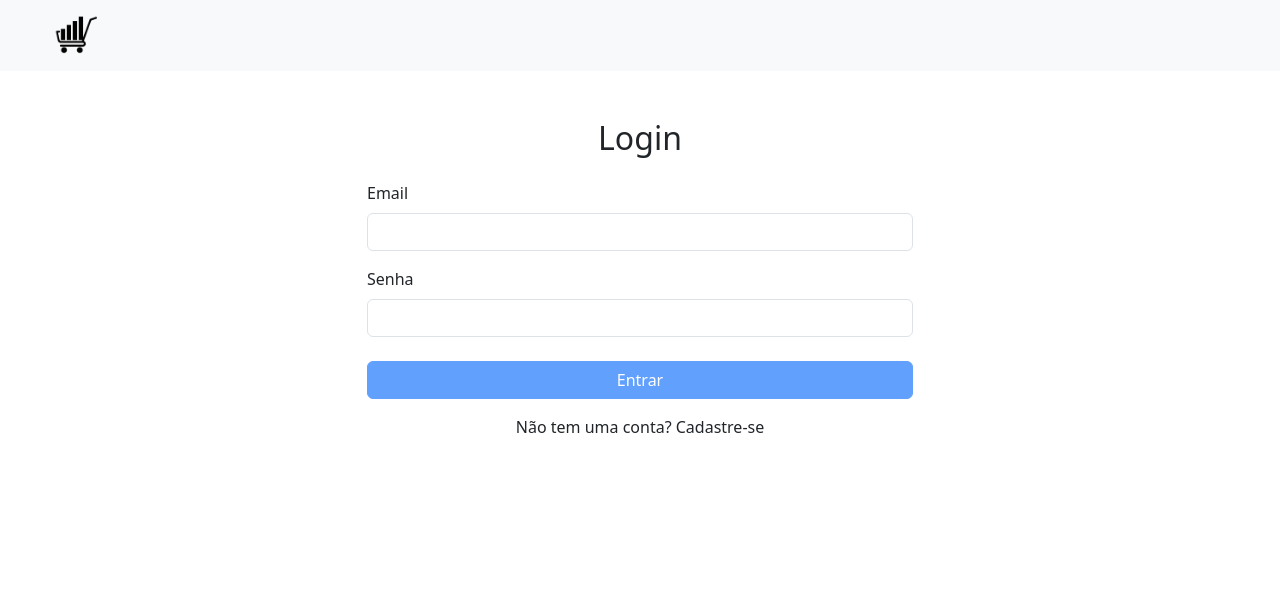
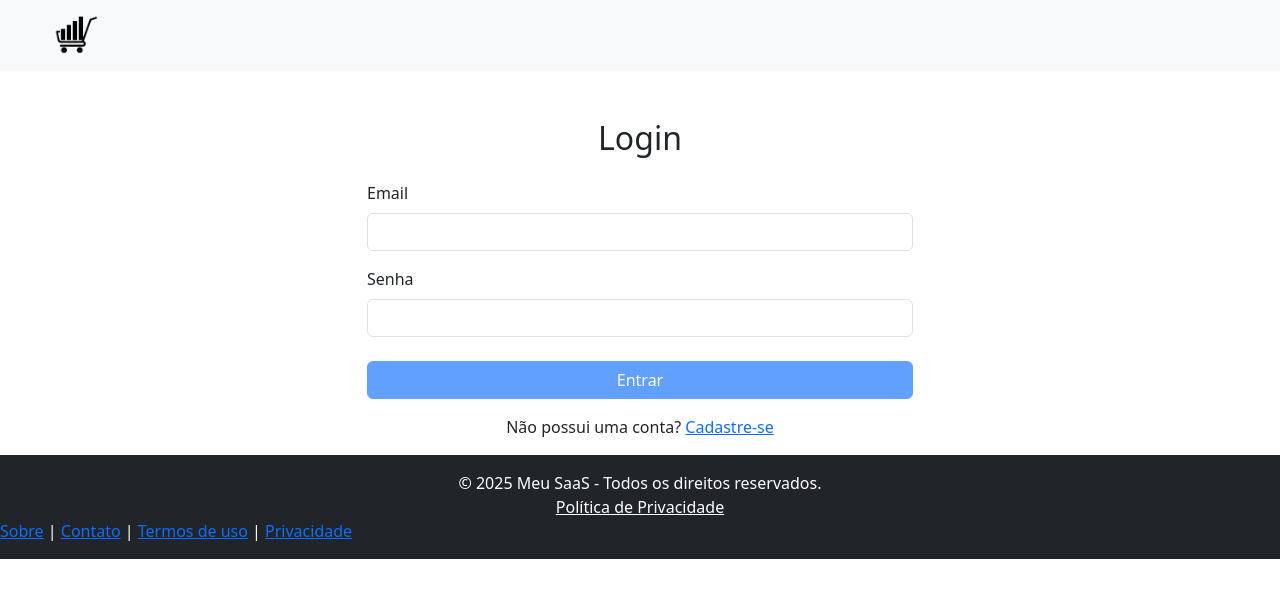
Before and after one commit to guilherme-lf/SaaSIdea, an Angular app: page /login in a window 1280 px wide. Shown: the top 598 px of the page. Built offline with nearby package versions, Linux system fonts and the light colour scheme.

Commit message:
Add footer

```diff
--- a/src/app/app.component.html
+++ b/src/app/app.component.html
@@ -1,2 +1,3 @@
 <app-menu *ngIf="exibirMenu"></app-menu>
 <router-outlet></router-outlet>
+<app-footer></app-footer>
--- a/src/app/app.component.ts
+++ b/src/app/app.component.ts
@@ -3,10 +3,11 @@ import { Router, RouterOutlet } from '@angular/router';
 import { MenuComponent } from './menu/menu.component';
 import { CommonModule } from '@angular/common';
 import { HttpClientModule } from '@angular/common/http';
+import { FooterComponent } from './footer/footer.component';
 
 @Component({
   selector: 'app-root',
-  imports: [MenuComponent, RouterOutlet, CommonModule, HttpClientModule],
+  imports: [MenuComponent, RouterOutlet, CommonModule, HttpClientModule, FooterComponent],
   templateUrl: './app.component.html',
   styleUrl: './app.component.css'
 })
--- /dev/null
+++ b/src/app/footer/footer.component.css
@@ -0,0 +1,19 @@
+html, body {
+    height: 100%;
+    margin: 0;
+  }
+
+  body {
+    display: flex;
+    flex-direction: column;
+  }
+
+  app-root {
+    display: flex;
+    flex-direction: column;
+    min-height: 100vh;
+  }
+
+  footer {
+    margin-top: auto;
+  }
--- /dev/null
+++ b/src/app/footer/footer.component.html
@@ -0,0 +1,13 @@
+<footer class="bg-dark text-white mt-auto py-3">
+    <div class="container text-center">
+      <span>&copy; 2025 Meu SaaS - Todos os direitos reservados.</span>
+      <br />
+      <a href="/privacidade" class="text-white text-decoration-underline">Política de Privacidade</a>
+    </div>
+    <nav>
+        <a href="/sobre">Sobre</a> |
+        <a href="/contato">Contato</a> |
+        <a href="/termos">Termos de uso</a> |
+        <a href="/privacidade">Privacidade</a>
+      </nav>
+</footer>
--- a/src/app/login/login.component.html
+++ b/src/app/login/login.component.html
@@ -42,7 +42,7 @@
             </button>
           </div>
           <div class="text-center mt-3">
-            <a routerLink="/cadastro">Não tem uma conta? Cadastre-se</a>
+           <p>Não possui uma conta? <a href="cadastro">Cadastre-se</a></p>
           </div>
 
         </form>
```
Also changed, not shown: src/app/footer/footer.component.ts (added, +12 -0 lines).
